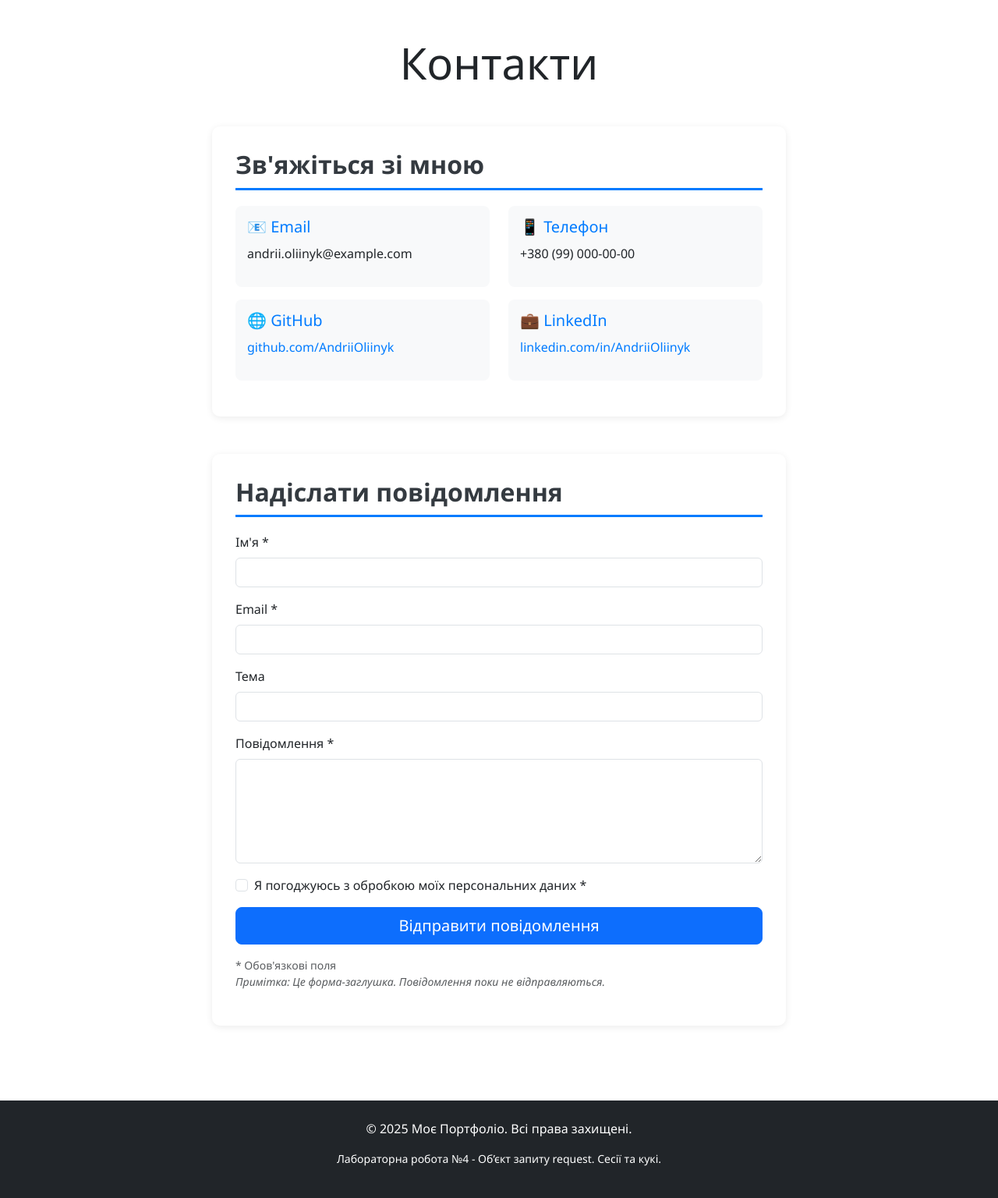
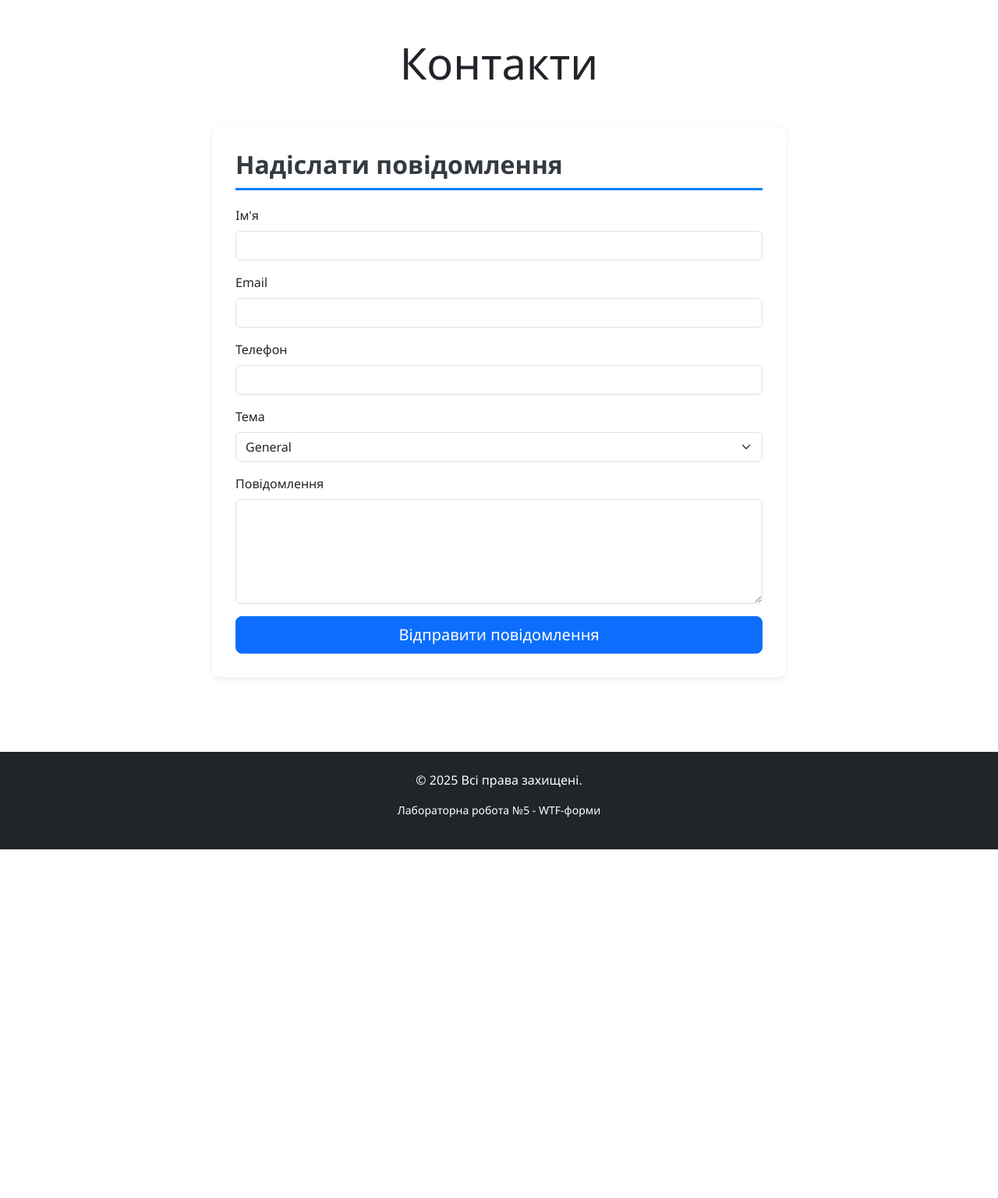
Before and after one commit to oliinykam/python-flask-course, a Flask app: page /contacts in a window 1280 px wide. Shown: the part 57-1593 px from the top of the page at 78% size. After the commit the page ends 1146 px from the top, so only its background shows below. Run offline with Flask 3, Linux system fonts and the light colour scheme; some libraries are stand-ins or nearby versions.

Commit message:
Task 1: Implement WTF Contact Form with validation

```diff
--- /dev/null
+++ b/app/forms.py
@@ -0,0 +1,34 @@
+from flask_wtf import FlaskForm
+from wtforms import StringField, EmailField, TelField, SelectField, TextAreaField, SubmitField
+from wtforms.validators import DataRequired, Length, Email, Regexp
+
+class ContactForm(FlaskForm):
+    """Клас контактної форми з валідацією."""
+
+    name = StringField("Ім'я", validators=[
+        DataRequired(message="Це поле обов'язкове."),
+        Length(min=4, max=10, message="Ім'я повинно бути від 4 до 10 символів.")
+    ])
+
+    email = EmailField('Email', validators=[
+        DataRequired(message="Це поле обов'язкове."),
+        Email(message="Введіть коректний email.")
+    ])
+
+    phone = TelField('Телефон', validators=[
+        Regexp(r'^\+380\d{9}$', message="Формат телефону має бути +380XXXXXXXXX (9 цифр).")
+    ])
+
+    subject = SelectField('Тема', choices=[
+        ('general', 'General'),
+        ('support', 'Support'),
+        ('feedback', 'Feedback'),
+        ('other', 'Other')
+    ], validators=[DataRequired(message="Будь ласка, оберіть тему.")])
+
+    message = TextAreaField('Повідомлення', validators=[
+        DataRequired(message="Це поле обов'язкове."),
+        Length(max=500, message="Повідомлення не може перевищувати 500 символів.")
+    ])
+
+    submit = SubmitField('Відправити повідомлення')
--- a/app/templates/contacts.html
+++ b/app/templates/contacts.html
@@ -1,4 +1,5 @@
 {% extends 'base.html' %}
+{% from 'includes/_render_field.html' import render_field %}
 
 {% block content %}
 <div class="container my-5">
@@ -7,109 +8,25 @@
 
             <h1 class="display-4 text-center mb-5">Контакти</h1>
 
-            <section class="contact-info mb-5">
-                <h2 class="section-title">Зв'яжіться зі мною</h2>
-                <div class="row">
-                    <div class="col-md-6 mb-3">
-                        <div class="contact-item">
-                            <h5>📧 Email</h5>
-                            <p>andrii.oliinyk@example.com</p>
-                        </div>
-                    </div>
-                    <div class="col-md-6 mb-3">
-                        <div class="contact-item">
-                            <h5>📱 Телефон</h5>
-                            <p>+380 (99) 000-00-00</p>
-                        </div>
-                    </div>
-                    <div class="col-md-6 mb-3">
-                        <div class="contact-item">
-                            <h5>🌐 GitHub</h5>
-                            <p><a href="" target="_blank">github.com/AndriiOliinyk</a></p>
-                        </div>
-                    </div>
-                    <div class="col-md-6 mb-3">
-                        <div class="contact-item">
-                            <h5>💼 LinkedIn</h5>
-                            <p><a href="" target="_blank">linkedin.com/in/AndriiOliinyk</a></p>
-                        </div>
-                    </div>
-                </div>
-            </section>
-
             <section class="contact-form">
                 <h2 class="section-title">Надіслати повідомлення</h2>
-                <form class="needs-validation" novalidate>
 
-                    <div class="mb-3">
-                        <label for="name" class="form-label">Ім'я *</label>
-                        <input type="text" class="form-control" id="name" name="name" required>
-                        <div class="invalid-feedback">
-                            Будь ласка, введіть ваше ім'я.
-                        </div>
-                    </div>
+                <form method="POST" action="{{ url_for('contacts') }}" novalidate>
 
-                    <div class="mb-3">
-                        <label for="email" class="form-label">Email *</label>
-                        <input type="email" class="form-control" id="email" name="email" required>
-                        <div class="invalid-feedback">
-                            Будь ласка, введіть коректний email.
-                        </div>
-                    </div>
+                    {{ form.hidden_tag() }}
 
-                    <div class="mb-3">
-                        <label for="subject" class="form-label">Тема</label>
-                        <input type="text" class="form-control" id="subject" name="subject">
-                    </div>
+                    {{ render_field(form.name) }}
+                    {{ render_field(form.email) }}
+                    {{ render_field(form.phone) }}
+                    {{ render_field(form.subject, class="form-select") }}
+                    {{ render_field(form.message, rows=5) }}
 
-                    <div class="mb-3">
-                        <label for="message" class="form-label">Повідомлення *</label>
-                        <textarea class="form-control" id="message" name="message" rows="5" required></textarea>
-                        <div class="invalid-feedback">
-                            Будь ласка, введіть повідомлення.
-                        </div>
-                    </div>
+                    {{ form.submit(class="btn btn-primary btn-lg w-100") }}
 
-                    <div class="mb-3 form-check">
-                        <input type="checkbox" class="form-check-input" id="agree" required>
-                        <label class="form-check-label" for="agree">
-                            Я погоджуюсь з обробкою моїх персональних даних *
-                        </label>
-                        <div class="invalid-feedback">
-                            Необхідно погодитись з умовами.
-                        </div>
-                    </div>
-
-                    <button type="submit" class="btn btn-primary btn-lg w-100">
-                        Відправити повідомлення
-                    </button>
-
-                    <p class="text-muted small mt-3">
-                        * Обов'язкові поля<br>
-                        <em>Примітка: Це форма-заглушка. Повідомлення поки не відправляються.</em>
-                    </p>
-                </form>
+                    </form>
             </section>
 
         </div>
     </div>
 </div>
-
-<script>
-(function() {
-    'use strict';
-    var forms = document.querySelectorAll('.needs-validation');
-    Array.prototype.slice.call(forms).forEach(function(form) {
-        form.addEventListener('submit', function(event) {
-            event.preventDefault();
-            if (!form.checkValidity()) {
-                event.stopPropagation();
-            } else {
-                alert('Форма-заглушка: повідомлення не відправлено. Функціонал буде реалізовано пізніше.');
-            }
-            form.classList.add('was-validated');
-        }, false);
-    });
-})();
-</script>
 {% endblock %}
--- /dev/null
+++ b/app/templates/includes/_render_field.html
@@ -0,0 +1,18 @@
+{% macro render_field(field) %}
+  <div class="mb-3">
+
+    {{ field.label(class="form-label") }}
+
+    {% if field.errors %}
+      {{ field(class="form-control is-invalid", **kwargs) | safe }}
+      <div class="invalid-feedback">
+        {% for error in field.errors %}
+          <span>{{ error }}</span><br>
+        {% endfor %}
+      </div>
+    {% else %}
+      {{ field(class="form-control", **kwargs) | safe }}
+    {% endif %}
+
+  </div>
+{% endmacro %}
--- a/app/templates/includes/footer.html
+++ b/app/templates/includes/footer.html
@@ -1,6 +1,6 @@
 <footer class="bg-dark text-white text-center py-4 mt-5">
     <div class="container">
-        <p>&copy; 2025 Моє Портфоліо. Всі права захищені.</p>
-        <p class="small">Лабораторна робота №4 - Об’єкт запиту request. Сесії та кукі.</p>
+        <p>&copy; 2025 Всі права захищені.</p>
+        <p class="small">Лабораторна робота №5 - WTF-форми</p>
     </div>
 </footer>
--- a/app/views.py
+++ b/app/views.py
@@ -1,5 +1,13 @@
+import logging
 from app import app
-from flask import render_template
+from flask import Blueprint, render_template, redirect, url_for, flash, request
+from .forms import ContactForm
+
+logging.basicConfig(
+    filename='contacts.log',
+    level=logging.INFO,
+    format='%(asctime)s - %(message)s'
+)
 
 @app.route('/')
 @app.route('/resume')
@@ -7,7 +15,31 @@ def resume():
     page_title = "Моє Резюме"
     return render_template('resume.html', title=page_title)
 
-@app.route('/contacts')
+@app.route('/contacts', methods=['GET', 'POST'])
 def contacts():
-    page_title = "Контакти"
-    return render_template('contacts.html', title=page_title)
+    form = ContactForm()
+
+    if form.validate_on_submit():
+        name = form.name.data
+        email = form.email.data
+        # phone = form.phone.data # Not used, but keeped for the understanding
+        subject = form.subject.data
+        message = form.message.data
+
+        try:
+            logging.info(
+                f"New Contact Form Submission: "
+                f"Name='{name}', Email='{email}', "
+                f"Subject='{dict(form.subject.choices).get(subject)}', Message='{message}'"
+            )
+            flash(f'Дякуємо, {name}! Ваше повідомлення ({email}) було успішно надіслано.', 'success')
+        except Exception as e:
+            logging.error(f"Failed to log contact submission: {e}")
+            flash('Сталася помилка під час збереження вашого повідомлення. Спробуйте пізніше.', 'danger')
+
+        return redirect(url_for('contacts'))
+
+    elif request.method == 'POST':
+        flash('Будь ласка, виправте помилки у формі та спробуйте знову.', 'danger')
+
+    return render_template('contacts.html', form=form)
```
Also changed, not shown: README.md, 10 other files.
